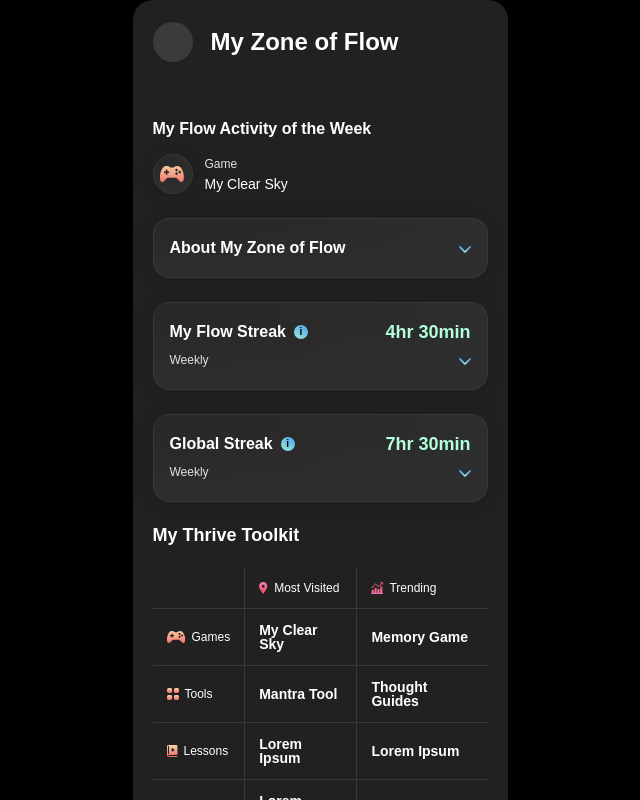
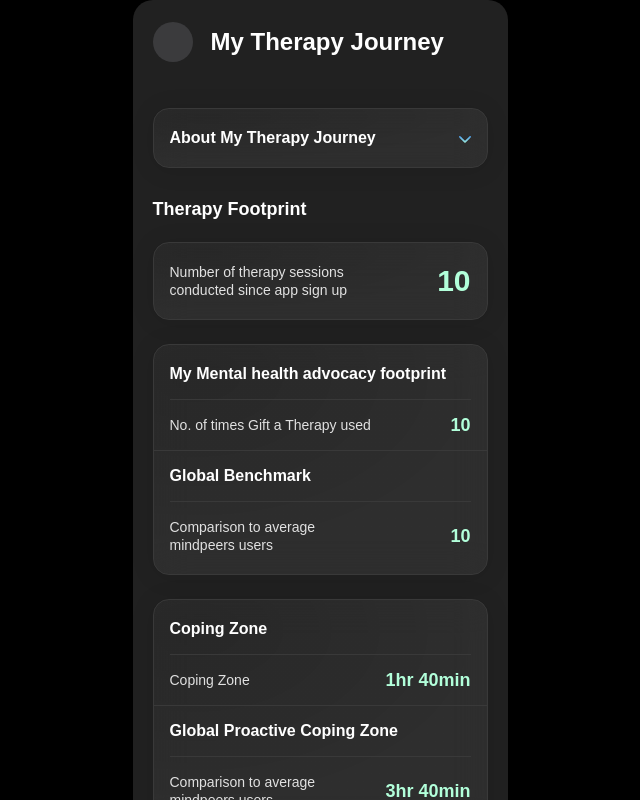
Before and after one commit to kush-x7/mindpeers-userInsight, a React (Vite) app: page / in a window 1280 px wide. Shown: the top 800 px of the page, without its empty margins (320-960 px from the left). Built offline with nearby package versions, Linux system fonts and the light colour scheme.

Commit message:
7th screen done

```diff
--- a/src/App.tsx
+++ b/src/App.tsx
@@ -8,8 +8,8 @@
     <>
       <div className="app-container">
         {/* <MindBodyConnect navTitle="Mind-Body Connect" /> */}
-        <MyZoneOfFlow navTitle="My Zone of Flow" />
-        {/* <MyTherapyJourney navTitle="My Therapy Journey" /> */}
+        {/* <MyZoneOfFlow navTitle="My Zone of Flow" /> */}
+        <MyTherapyJourney navTitle="My Therapy Journey" />
       </div>
     </>
   );
--- /dev/null
+++ b/src/Common/HeadingTextNumber/HeadingTextNumber.css
@@ -0,0 +1,51 @@
+.main-heading {
+  font-weight: 700;
+  font-size: 18px;
+  line-height: 18px;
+  /* identical to box height, or 100% */
+
+  color: #ffffff;
+
+  margin-top: 8px;
+}
+
+.wrapper {
+  display: flex;
+  flex-direction: column;
+  gap: 16px;
+}
+
+.wrapper-content {
+  display: flex;
+  justify-content: space-between;
+  align-items: center;
+}
+
+.wrapper-text {
+  width: 70%;
+  font-weight: 400;
+  font-size: 14px;
+  line-height: 18px;
+  /* or 129% */
+
+  color: #e1e1e1;
+}
+
+.wrapper-number {
+  font-weight: 700;
+  font-size: 30px;
+  line-height: 30px;
+  /* identical to box height, or 100% */
+
+  color: #b2ffda;
+}
+
+.wrapper-small-number {
+  font-weight: 600;
+  font-size: 18px;
+  line-height: 18px;
+}
+
+.wrapper .divider:first-child {
+  display: none;
+}
--- /dev/null
+++ b/src/Common/HeadingTextNumber/HeadingTextNumber.tsx
@@ -0,0 +1,49 @@
+import CardContainer from "../CardContainer/CardContainer";
+import Divider from "../Divider/Divider";
+import "./HeadingTextNumber.css";
+
+const HeadingTextNumber = ({
+  isSmallNumber,
+  mainHeading,
+  smallTextNumberArray,
+}: any) => {
+  return (
+    <>
+      {mainHeading && <div className="main-heading">{mainHeading}</div>}
+      <CardContainer>
+        <div className="wrapper">
+          {smallTextNumberArray &&
+            smallTextNumberArray.map((data: any) => {
+              return (
+                <>
+                  <Divider customHeight="1px" />
+                  {data?.title && (
+                    <div className="wrapper-title">{data?.title}</div>
+                  )}
+                  {data?.title && (
+                    <Divider customHeight="1px" customMargin="0" />
+                  )}
+                  <div className="wrapper-content">
+                    {data?.paragraph && (
+                      <div className="wrapper-text">{data?.paragraph}</div>
+                    )}
+                    {data?.number && (
+                      <div
+                        className={`wrapper-number ${
+                          isSmallNumber ? "wrapper-small-number" : ""
+                        }`}
+                      >
+                        {data?.number}
+                      </div>
+                    )}
+                  </div>
+                </>
+              );
+            })}
+        </div>
+      </CardContainer>
+    </>
+  );
+};
+
+export default HeadingTextNumber;
--- a/src/Common/TitleHoursAccordionInfo/TitleHoursAccordionInfo.tsx
+++ b/src/Common/TitleHoursAccordionInfo/TitleHoursAccordionInfo.tsx
@@ -35,9 +35,6 @@
   const [isInfoVisible, setInfoVisible] = useState(false);
   const [isGAmeTimeVisible, setGameTimeVisible] = useState(false);
   const [isDescriptionVisible, setIsDescriptionVisible] = useState(false);
-
-  console.log(">>>>>.isInfovisible", isInfoVisible);
-  console.log(">>>>>.isGameTImeVIsible", isGAmeTimeVisible);
 
   return (
     <CardContainer>
--- a/src/pages/MyTherapyJourney/MyTherapyJourney.tsx
+++ b/src/pages/MyTherapyJourney/MyTherapyJourney.tsx
@@ -1,9 +1,36 @@
 import Divider from "../../Common/Divider/Divider";
+import HeadingTextNumber from "../../Common/HeadingTextNumber/HeadingTextNumber";
 import NavBar from "../../Common/NavBar/NavBar";
 import Recommendation from "../../Common/Recommendation/Recommendation";
 import TitleHoursAccordionInfo from "../../Common/TitleHoursAccordionInfo/TitleHoursAccordionInfo";
 
 const MyTherapyJourney = ({ navTitle }: any) => {
+  const smallTextNumberArray = [
+    {
+      title: "My Mental health advocacy footprint",
+      paragraph: "No. of times Gift a Therapy used",
+      number: 10,
+    },
+    {
+      title: "Global Benchmark",
+      paragraph: "Comparison to average mindpeers users",
+      number: 10,
+    },
+  ];
+
+  const CopingZoneArray = [
+    {
+      title: "Coping Zone",
+      paragraph: "Coping Zone",
+      number: "1hr 40min",
+    },
+    {
+      title: "Global Proactive Coping Zone",
+      paragraph: "Comparison to average mindpeers users",
+      number: "3hr 40min",
+    },
+  ];
+
   return (
     <>
       <NavBar title={navTitle} />
@@ -15,6 +42,31 @@
         // gameTimeList={[{}]}
       />
 
+      <HeadingTextNumber
+        mainHeading="Therapy Footprint "
+        cardHeading="My Mental health advocacy footprint"
+        smallTextNumberArray={[
+          {
+            paragraph: "Number of therapy sessions conducted since app sign up",
+            number: 10,
+          },
+        ]}
+        // isSmallNumber={true}
+      />
+      <HeadingTextNumber
+        // mainHeading="Therapy Footprint "
+        cardHeading="My Mental health advocacy footprint"
+        smallTextNumberArray={smallTextNumberArray}
+        isSmallNumber={true}
+      />
+
+      <HeadingTextNumber
+        // mainHeading="Therapy Footprint "
+        cardHeading="My Mental health advocacy footprint"
+        smallTextNumberArray={CopingZoneArray}
+        isSmallNumber={true}
+      />
+
       <Divider />
       <Recommendation />
     </>
--- a/src/pages/MyZoneOfFlow/MyZoneOfFlow.tsx
+++ b/src/pages/MyZoneOfFlow/MyZoneOfFlow.tsx
@@ -26,7 +26,6 @@
     <>
       <NavBar title={navTitle} />
 
-      <ActivityFlow />
       <TitleHoursAccordionInfo
         title="About My Zone of Flow"
         showAccordion={true}
@@ -34,6 +33,7 @@
         infoDescription="Total time Spent in the week on tools"
       />
 
+      <ActivityFlow />
       <TitleHoursAccordionInfo
         title="My Flow Streak"
         timeSpent="4hr 30min"
```
